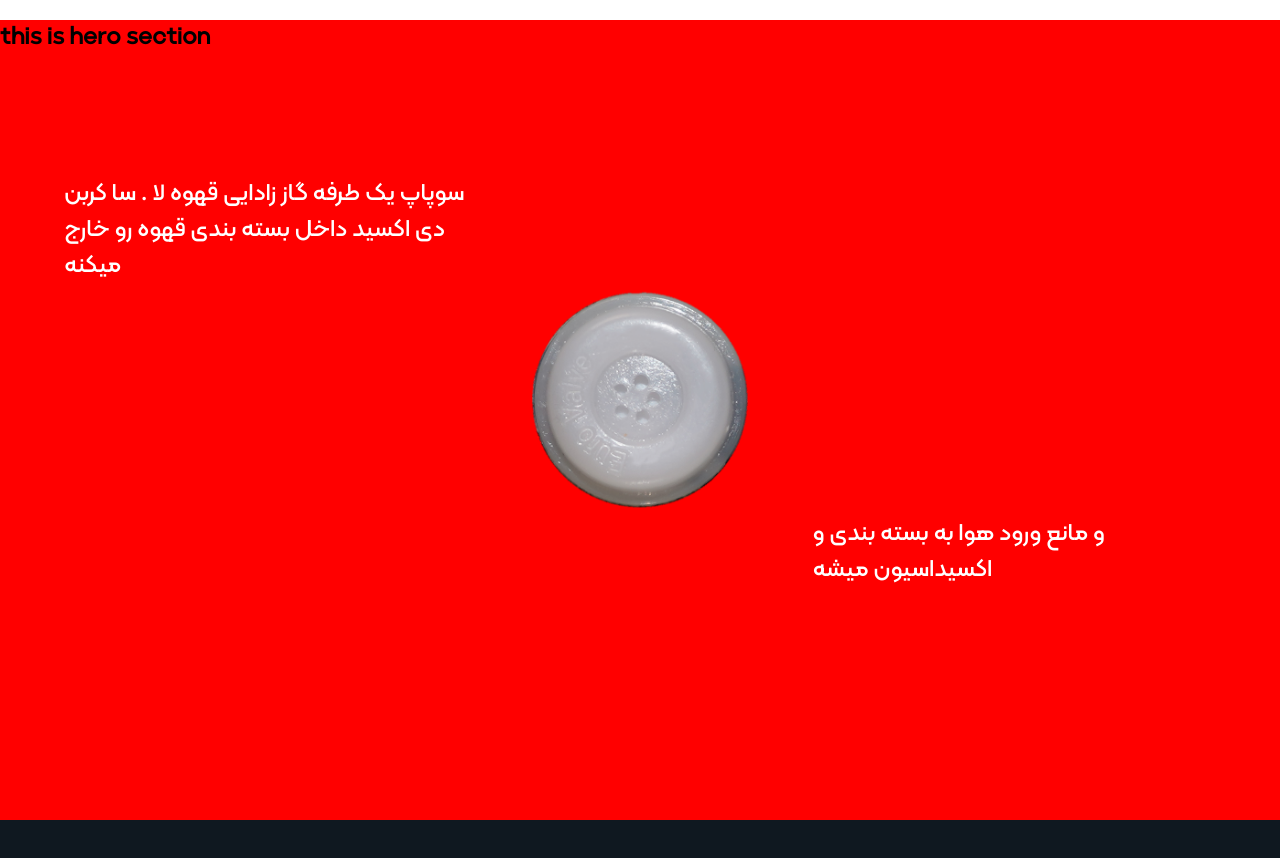
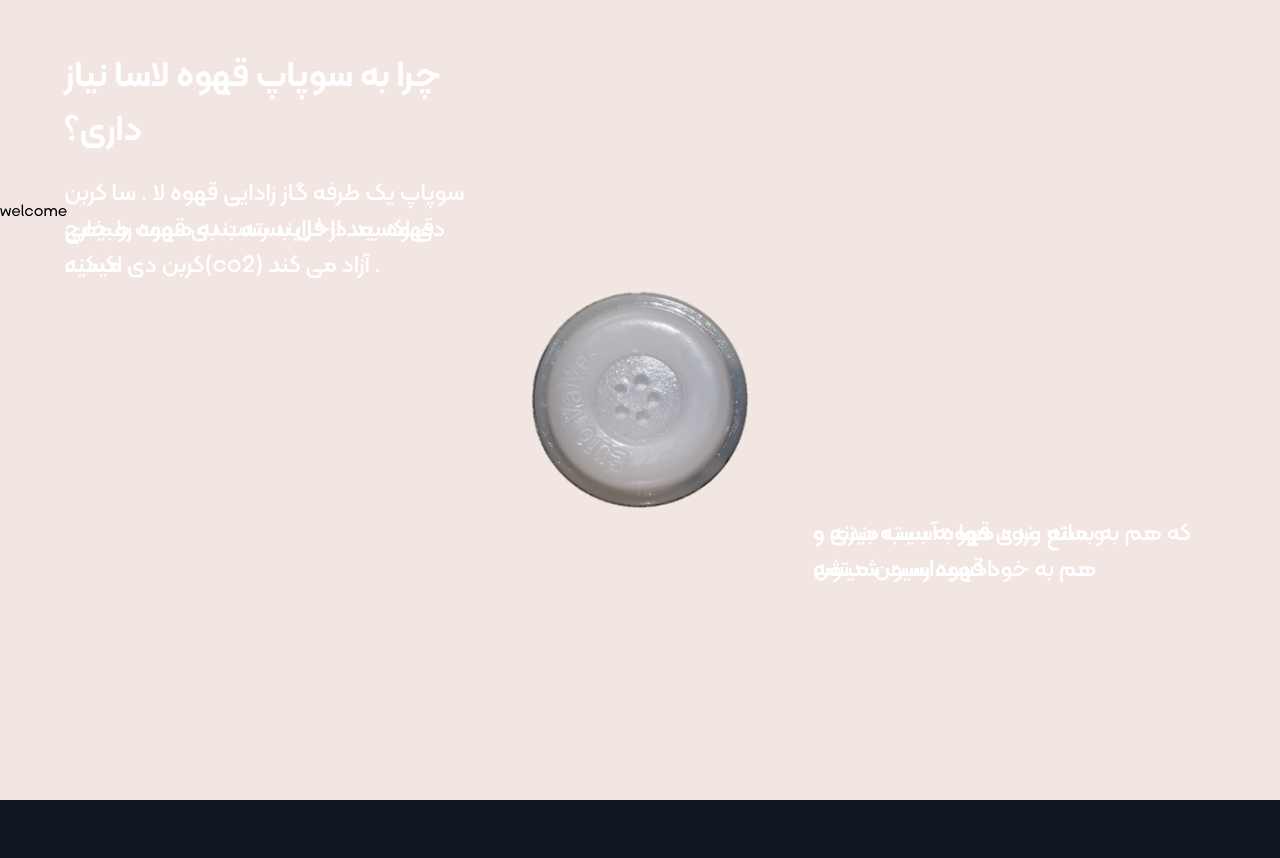
Before and after one commit to nima007/LA.SA-test, a Nuxt app: page / in a window 1280 px wide. Shown: the top 858 px of the page. Built offline with nearby package versions, Linux system fonts and the light colour scheme.

Commit message:
base of valve section is okey

```diff
--- a/assets/base.css
+++ b/assets/base.css
@@ -1,6 +1,6 @@
 :root{
     --dark-color:#0F1820;
-
+    --light-color:#F1E6E1;
 }
 @font-face {
     font-family: Kalameh-Light;
--- /dev/null
+++ b/components/Menu.vue
@@ -0,0 +1,23 @@
+<template>
+  <header>
+    <section class="first-side-menu-container">
+        <div id="lASA-LOGO">
+        </div>
+        <div id="nav-container">
+            <nav></nav>
+        </div>
+    </section>
+    <section class="second-side-container">
+
+    </section>
+
+  </header>
+</template>
+
+<script setup>
+
+</script>
+
+<style scoped>
+
+</style>
--- a/components/home/ValveUsage.vue
+++ b/components/home/ValveUsage.vue
@@ -1,7 +1,7 @@
 <template>
   <div class="valve-usage-section">
     <img id="valve-image" src="~/assets/images/valves/valveBack.png" alt />
-    <section ref="section_1">
+    <section ref="section_1" :class="{'in-view-port': sec1Vis}">
       <div>
         <div>
           <h2>چرا به سوپاپ قهوه لاسا نیاز داری؟</h2>
@@ -12,7 +12,7 @@
         </div>
       </div>
     </section>
-    <section ref="section_2">
+    <section ref="section_2" :class="{'in-view-port': sec2Vis}">
       <div>
         <div>
           <p>سوپاپ یک طرفه گاز زادایی قهوه لا . سا کربن دی اکسید داخل بسته بندی قهوه رو خارج میکنه</p>
@@ -22,34 +22,163 @@
         </div>
       </div>
     </section>
+    <!-- <div style="position: fixed;top: 0;left: 0;color: #fff;">
+      sec1 :{{ sec1Vis}}
+      <br />
+      sec2 :{{ sec2Vis}}
+    </div> -->
   </div>
 </template>
 <script setup>
-const section_1 = templateRef("section_1");
-const section_2 = templateRef("section_2");
+const section_1 = ref(null);
+const section_2 = ref(null);
+const sec1Vis = useElementVisibility(section_1, {
+  rootMargin: "-50% 0px -100% 0px"
+});
+const sec2Vis = useElementVisibility(section_2, {
+  rootMargin: "0px 0px -50% 0px"
+});
 
-const handleScroll = evt => {
-  const scrollY = window.scrollY + window.scrollY ;
-  // decreases as user scrolls
-  section_1.value.style.opacity =
-    (100 - (scrollY/2 + window.innerHeight  - section_1.value.offsetHeight)) / 1000;
-  // increases as user scrolls
-  section_2.value.style.opacity =
-    (scrollY + window.innerHeight - section_2.value.offsetTop) / 1000;
+const handleScroll = evt => {};
+onMounted(() => {
+  // section_1.value.style.opacity = sec1Vis ? 1 : 0;
+  // section_2.value.style.opacity = sec2Vis ? 1 : 0;
+});
+</script>
+<style scoped>
+.valve-usage-section {
+  width: 100vw;
+  font-family: Kalameh-Medium;
+  font-size: 24px;
+  background: var(--dark-color);
+  @media (max-width:980px) {
+    font-size: 16px;
+  }
+}
+#valve-image {
+  position: fixed;
+  top: 50vh;
+  left: 50%;
+  transform: translate(-50%, -50%);
+  width: 216px;
+  z-index: 100;
+}
+section {
+  height: 100vh;
+  width: 100vw;
+  color: #fff;
+  display: flex;
+  align-items: center;
+  justify-content: center;
+  padding: 64px;
+  position: relative;
+  transition: 0.5s;
+  opacity: 0;
+  overflow: hidden;
+}
 
-  //   const maxBackgroundSize = 120
-  //   const backgroundSize = scrollY / (maxBackgroundSize - 100) // increases as user scrolls
+section.in-view-port {
+  opacity: 1;
+}
+section.in-view-port > div {
+  transform: translate(-50%, -50%);
+}
+section > div {
+  width: calc(100% - 128px);
+  height: 50vh;
+  display: flex;
+  justify-content: space-between;
+  flex-direction: row;
+  gap: 345px;
+  position: fixed;
+  top: 50%;
+  left: 50%;
+  transform: translate(-50%, -40%);
+  transition: 0.5s;
+}
+section > div > div {
+  height: 50%;
+  display: flex;
+  flex-direction: column;
+  justify-content: end;
+  padding-block: 92px;
+  width: calc(50% - 172px);
+}
+section > div > div:nth-child(2) {
+  margin-top: auto;
+  justify-content: start;
+}
+section > div > div h2 {
+  font-size: 36px;
+  font-family: Kalameh-SemiBold;
+  @media (max-width: 980px) {
+    font-size: 24px;
+  }
+}
+</style>
 
-  //   // zoom the background at a slower rate
-  //   background.value.style.transform =
-  //     'scale(' + (100 + backgroundSize * 0.4) / 100 + ')'
-  //   foreground.value.style.transform =
-  //     'scale(' + (100 + backgroundSize) / 100 + ')'
-};
-onMounted(()=>{
-document.addEventListener("scroll", handleScroll);
+<!-- div > section:nth-last-child(1) {
+  opacity: 0;
+} -->
 
-})
+
+
+
+
+
+
+
+
+
+
+
+<!--
+<template>
+  <div class="valve-usage-section">
+    <img id="valve-image" src="~/assets/images/valves/valveBack.png" alt />
+    <section ref="section_1" :class="{'in-view-port': sec1Vis}">
+      <div>
+        <div>
+          <h2>چرا به سوپاپ قهوه لاسا نیاز داری؟</h2>
+          <p>قهوه بعد از فرایند رست به صورت طبیعی کربن دی اکسید(co2) آزاد می کند .</p>
+        </div>
+        <div>
+          <p>که هم به بسته بندی قهوه آسیب میزنه و هم به خود قهوه رست شدتون</p>
+        </div>
+      </div>
+    </section>
+    <section ref="section_2" :class="{'in-view-port': sec2Vis}">
+      <div>
+        <div>
+          <p>سوپاپ یک طرفه گاز زادایی قهوه لا . سا کربن دی اکسید داخل بسته بندی قهوه رو خارج میکنه</p>
+        </div>
+        <div>
+          <p>و مانع ورود هوا به بسته بندی و اکسیداسیون میشه</p>
+        </div>
+      </div>
+    </section>
+    <div style="position: fixed;top: 0;left: 0;">
+      sec1 :{{ sec1Vis}}
+      <br />
+      sec2 :{{ sec2Vis}}
+    </div>
+  </div>
+</template>
+<script setup>
+const section_1 = ref(null);
+const section_2 = ref(null);
+const sec1Vis = useElementVisibility(section_1,{
+  rootMargin: '0px 0px -100% 0px'
+});
+const sec2Vis = useElementVisibility(section_2,{
+  rootMargin: '0px 0px -100% 0px'
+});
+
+const handleScroll = evt => {};
+onMounted(() => {
+  // section_1.value.style.opacity = sec1Vis ? 1 : 0;
+  // section_2.value.style.opacity = sec2Vis ? 1 : 0;
+});
 </script>
 <style scoped>
 .valve-usage-section {
@@ -70,11 +199,19 @@ section {
   height: 100vh;
   width: 100vw;
   color: #fff;
-  display: flex;
+display: flex;
   align-items: center;
   justify-content: center;
   padding: 64px;
   position: relative;
+  transition: .5s;
+  overflow: hidden;
+  opacity: 0;
+  transform: translateY(20%);
+}
+section.in-view-port{
+  opacity: 1;
+  transform: translateY(0);
 }
 section > div {
   width: calc(100% - 128px);
@@ -104,8 +241,4 @@ section > div > div h2 {
   font-size: 36px;
   font-family: Kalameh-SemiBold;
 }
-
-div > section:nth-last-child(1) {
-  opacity: 0;
-}
-</style>
+</style> -->
--- a/locales/en.json
+++ b/locales/en.json
@@ -0,0 +1,3 @@
+{
+    "hero":"hero section"
+}
--- a/pages/index.vue
+++ b/pages/index.vue
@@ -1,9 +1,9 @@
 <template>
     <main>
         <section id="hero-section">
-            <h1>
-                this is hero section
+            <h1 style="margin-top: 200px;">
             </h1>
+            <p>{{ $t('welcome') }}</p>
         </section>
         <home-ValveUsage />
     </main>
@@ -11,8 +11,11 @@
 <script setup>
 </script>
 <style scoped>
+main{
+}
 section{
     height: 100vh;
-    background: red;
+    background: var(--light-color);
+    overflow: hidden;
 }
 </style>
```
Also changed, not shown: locales/fa.json (+7 -0 lines).
